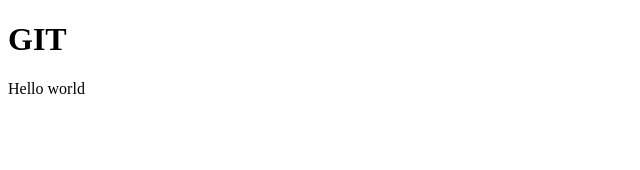
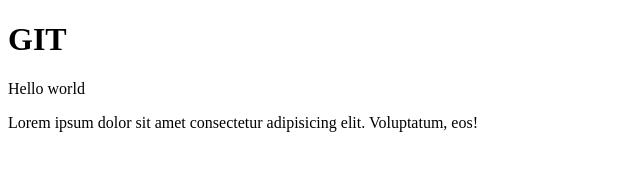
Before and after one commit to Emelinylund/task1, a plain HTML site: page index.html in a window 1280 px wide. Shown: the whole page, without its empty margins (0-640 px from the left). Drawn offline with Linux system fonts and the light colour scheme.

Commit message:
second commit

```diff
--- a/index.html
+++ b/index.html
@@ -9,6 +9,6 @@
 
   <h1>GIT</h1>
   <p>Hello world</p>
-
+   <div> Lorem ipsum dolor sit amet consectetur adipisicing elit. Voluptatum, eos!</div>
 </body>
 </html>
--- a/styles.css
+++ b/styles.css
@@ -1,7 +1,5 @@
 * {
-  margin: 0;
-
-
+margin: 0;
 
 
 }
```
Also changed, not shown: 1 other file.
